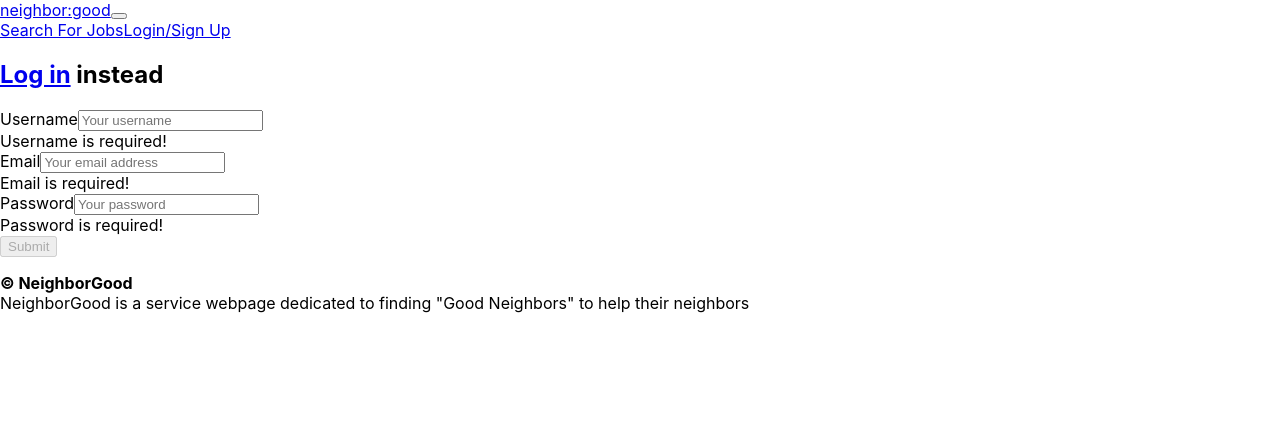
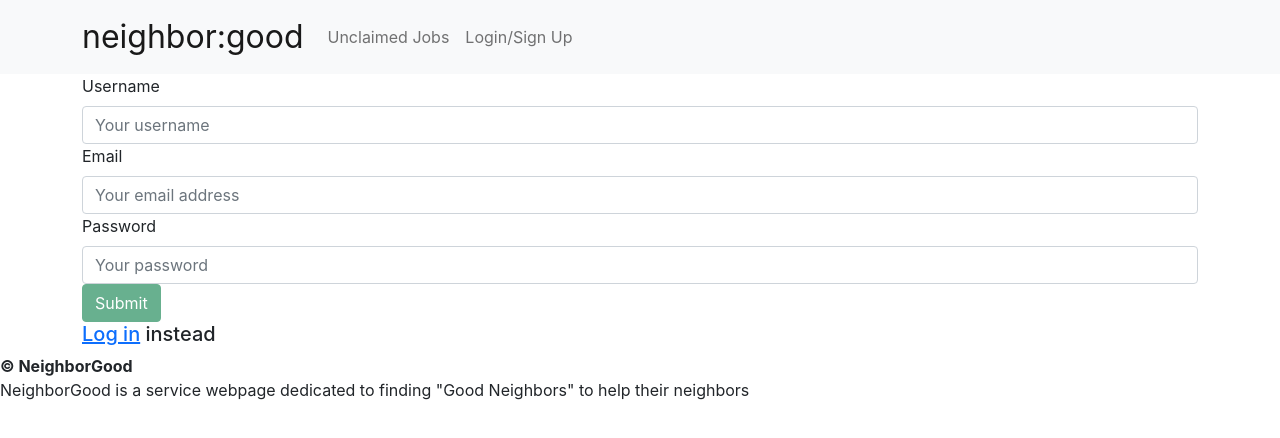
Before and after one commit to Jasonwesleysmith/neighbor-good, a React (Create React App) app in the folder client/: page /signup in a window 1280 px wide. Shown: the top 438 px of the page. Built offline with nearby package versions, Linux system fonts and the light colour scheme.

Commit message:
added react bootstrap to header

```diff
--- a/client/public/index.html
+++ b/client/public/index.html
@@ -1,20 +1,20 @@
 <!DOCTYPE html>
 <html lang="en">
+
 <head>
   <meta charset="utf-8" />
   <link rel="icon" href="%PUBLIC_URL%/favicon.ico" />
   <meta name="viewport" content="width=device-width, initial-scale=1" />
   <meta name="theme-color" content="#000000" />
-    <meta
-      name="description"
-      content="Web site created using create-react-app"
-    />
+  <meta name="description" content="Web site created using create-react-app" />
   <link rel="apple-touch-icon" href="%PUBLIC_URL%/logo192.png" />
   <!--
       manifest.json provides metadata used when your web app is installed on a
       user's mobile device or desktop. See https://developers.google.com/web/fundamentals/web-app-manifest/
     -->
   <link rel="manifest" href="%PUBLIC_URL%/manifest.json" />
+  <link rel="stylesheet" href="https://cdn.jsdelivr.net/npm/bootstrap@5.1.3/dist/css/bootstrap.min.css"
+    integrity="sha384-1BmE4kWBq78iYhFldvKuhfTAU6auU8tT94WrHftjDbrCEXSU1oBoqyl2QvZ6jIW3" crossorigin="anonymous" />
   <!--
       Notice the use of %PUBLIC_URL% in the tags above.
       It will be replaced with the URL of the `public` folder during the build.
@@ -26,6 +26,7 @@
     -->
   <title>React App</title>
 </head>
+
 <body>
   <noscript>You need to enable JavaScript to run this app.</noscript>
   <div id="root"></div>
@@ -40,4 +41,5 @@
       To create a production bundle, use `npm run build` or `yarn build`.
     -->
 </body>
+
 </html>
--- a/client/src/components/Header/LoginForm.js
+++ b/client/src/components/Header/LoginForm.js
@@ -1,6 +1,7 @@
 // see SignupForm.js for comments
 import React, { useState } from 'react';
-import { Form, Button, Alert } from 'react-bootstrap';
+import { Form, Container } from 'react-bootstrap';
+import { Button, Alert } from 'react-bootstrap';
 import { useMutation } from '@apollo/client';
 import { LOGIN } from '../../utils/mutations';
 import { Link } from 'react-router-dom';
@@ -46,10 +47,11 @@ const LoginForm = () => {
 
   return (
     <>
-      <h2>
-        <Link to="/signup">Sign up</Link> instead
-      </h2>
-      <Form noValidate validated={validated} /* onSubmit={handleFormSubmit} */>
+      <Container>
+        <Form
+          noValidate
+          validated={validated} /* onSubmit={handleFormSubmit} */
+        >
           <Alert
             dismissible
             onClose={() => setShowAlert(false)}
@@ -58,7 +60,7 @@ const LoginForm = () => {
           >
             Something went wrong with your login credentials!
           </Alert>
-        <Form.Group>
+          <Form.Group className="mb-3">
             <Form.Label htmlFor="email">Email</Form.Label>
             <Form.Control
               type="text"
@@ -73,7 +75,7 @@ const LoginForm = () => {
             </Form.Control.Feedback>
           </Form.Group>
 
-        <Form.Group>
+          <Form.Group className="mb-3">
             <Form.Label htmlFor="password">Password</Form.Label>
             <Form.Control
               type="password"
@@ -94,7 +96,11 @@ const LoginForm = () => {
           >
             Submit
           </Button>
+          <h5>
+            <Link to="/signup">Sign up</Link> instead
+          </h5>
         </Form>
+      </Container>
     </>
   );
 };
--- a/client/src/components/Header/SignupForm.js
+++ b/client/src/components/Header/SignupForm.js
@@ -1,5 +1,5 @@
 import React, { useState } from 'react';
-import { Form, Button, Alert } from 'react-bootstrap';
+import { Form, Container, Button, Alert } from 'react-bootstrap';
 import { useMutation } from '@apollo/client';
 import { ADD_USER } from '../../utils/mutations';
 import { Link } from 'react-router-dom';
@@ -55,9 +55,8 @@ const SignupForm = () => {
   return (
     <>
       {/* This is needed for the validation functionality above */}
-      <h2>
-        <Link to="/login">Log in</Link> instead
-      </h2>
+
+      <Container>
         <Form noValidate validated={validated} onSubmit={handleFormSubmit}>
           {/* show alert if server response is bad */}
           <Alert
@@ -126,7 +125,11 @@ const SignupForm = () => {
           >
             Submit
           </Button>
+          <h5>
+            <Link to="/login">Log in</Link> instead
+          </h5>
         </Form>
+      </Container>
     </>
   );
 };
--- a/client/src/components/Header/index.js
+++ b/client/src/components/Header/index.js
@@ -1,34 +1,35 @@
-import React, { useState } from 'react';
+import React from 'react';
 import { Link } from 'react-router-dom';
-import { Navbar, Nav, Container, Modal, Tab } from 'react-bootstrap';
-import SignUpForm from './SignupForm';
-import LoginForm from './LoginForm';
+import { Navbar, Nav, Container } from 'react-bootstrap';
+// import SignUpForm from './SignupForm';
+// import LoginForm from './LoginForm';
+
+import styled from 'styled-components';
 
 import Auth from '../../utils/auth';
 
 const AppNavbar = () => {
-  // set modal display state
-  const [showModal, setShowModal] = useState(false);
-
   return (
     <>
-      <Navbar bg="dark" variant="dark" expand="lg">
-        <Container fluid>
-          <Navbar.Brand as={Link} to="/">
+      <HeaderStyled>
+        <Navbar bg="light" variant="light" expand="lg">
+          <Container>
+            <Navbar.Brand className="title" as={Link} to="/">
               neighbor:good
             </Navbar.Brand>
             <Navbar.Toggle aria-controls="navbar" />
             <Navbar.Collapse id="navbar">
               <Nav className="ml-auto">
                 <Nav.Link as={Link} to="/">
-                Search For Jobs
+                  Unclaimed Jobs
+                  <br />
                 </Nav.Link>
                 {/* <br /> */}
 
                 {Auth.loggedIn() ? (
                   <>
                     <Nav.Link as={Link} to="/saved">
-                    See Your Jobs
+                      My Jobs
                     </Nav.Link>
                     <Nav.Link onClick={Auth.logout}>Logout</Nav.Link>
                   </>
@@ -41,41 +42,21 @@ const AppNavbar = () => {
             </Navbar.Collapse>
           </Container>
         </Navbar>
-      {/* set modal data up */}
-      <Modal
-        size="lg"
-        show={showModal}
-        onHide={() => setShowModal(false)}
-        aria-labelledby="signup-modal"
-      >
-        {/* tab container to do either signup or login component */}
-        <Tab.Container defaultActiveKey="login">
-          <Modal.Header closeButton>
-            <Modal.Title id="signup-modal">
-              <Nav variant="pills">
-                <Nav.Item>
-                  <Nav.Link eventKey="login">Login</Nav.Link>
-                </Nav.Item>
-                <Nav.Item>
-                  <Nav.Link eventKey="signup">Sign Up</Nav.Link>
-                </Nav.Item>
-              </Nav>
-            </Modal.Title>
-          </Modal.Header>
-          <Modal.Body>
-            <Tab.Content>
-              <Tab.Pane eventKey="login">
-                <LoginForm handleModalClose={() => setShowModal(false)} />
-              </Tab.Pane>
-              <Tab.Pane eventKey="signup">
-                <SignUpForm handleModalClose={() => setShowModal(false)} />
-              </Tab.Pane>
-            </Tab.Content>
-          </Modal.Body>
-        </Tab.Container>
-      </Modal>
+      </HeaderStyled>
     </>
   );
 };
 
+const HeaderStyled = styled.section`
+  text-align: right;
+  .navbar {
+    background: #563d7c;
+  }
+  .title {
+    align-items: left;
+    font-size: 2em;
+    font-style: bold !important;
+  }
+`;
+
 export default AppNavbar;
```
Also changed, not shown: client/src/components/Nav/index.js (+29 -29 lines), client/public/neighbor_good-logo.png (added). Lines whose indentation alone changed are shown as unchanged.
